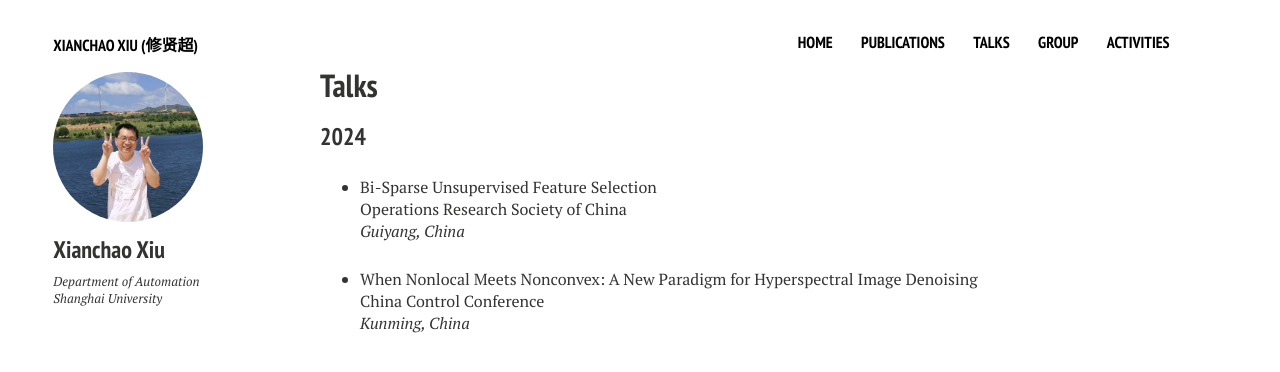
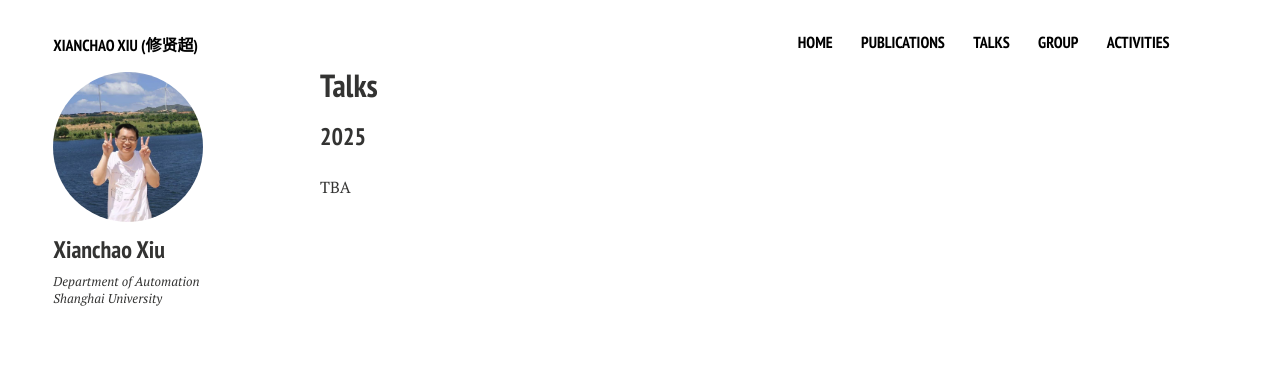
Before and after one commit to xianchaoxiu/xianchaoxiu.github.io, a Jekyll site: the page built from talks/index.md, in a window 1280 px wide. Shown: the top 372 px of the page. Built offline with Jekyll 4.4.1, drawn with Linux system fonts in a browser that asks for light colours; nearby versions of some CDN libraries.

Commit message:
Update index.md

```diff
--- a/talks/index.md
+++ b/talks/index.md
@@ -10,13 +10,6 @@ share: false
 
 
 
-### 2024
+### 2025
 
-* Bi-Sparse Unsupervised Feature Selection<br>
-Operations Research Society of China <br>
-<i>Guiyang, China</i><br>
-
-
-* When Nonlocal Meets Nonconvex: A New Paradigm for Hyperspectral Image Denoising <br>
-China Control Conference <br>
-<i>Kunming, China</i><br>
+TBA
```
